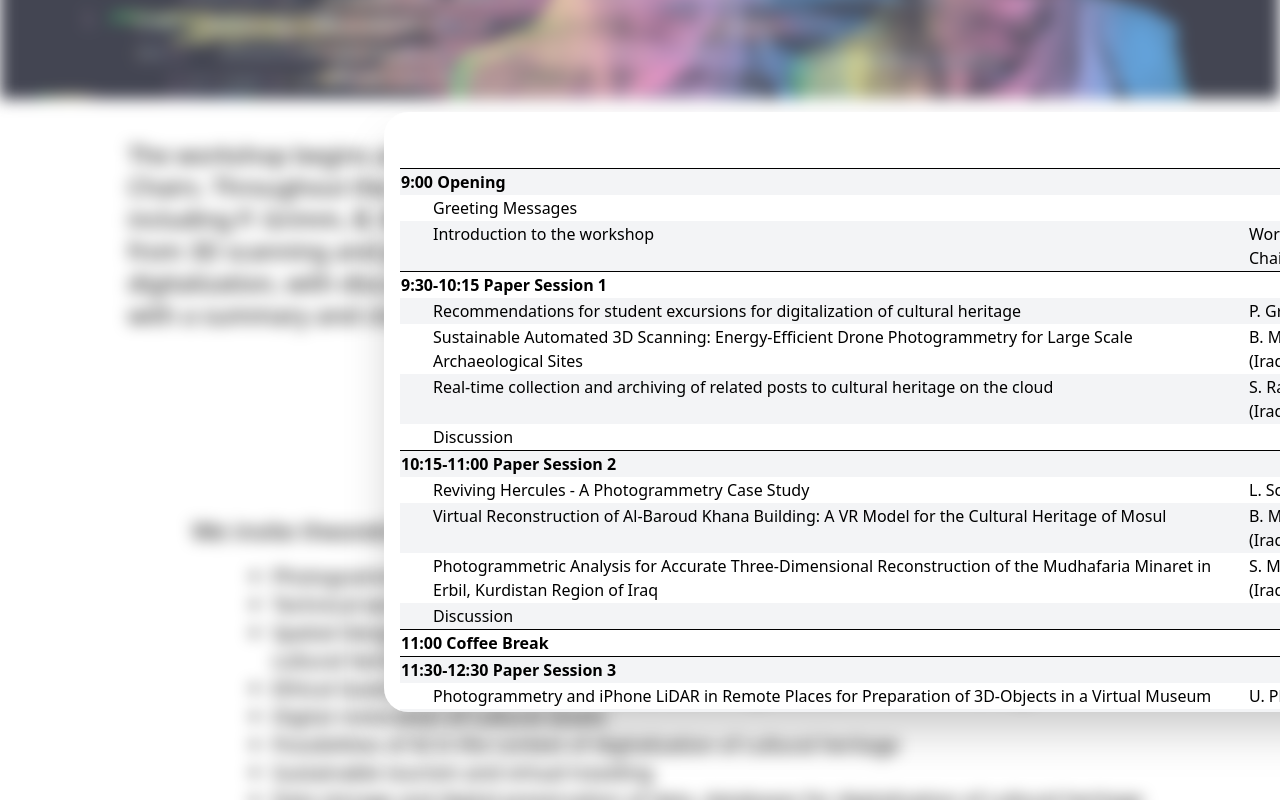
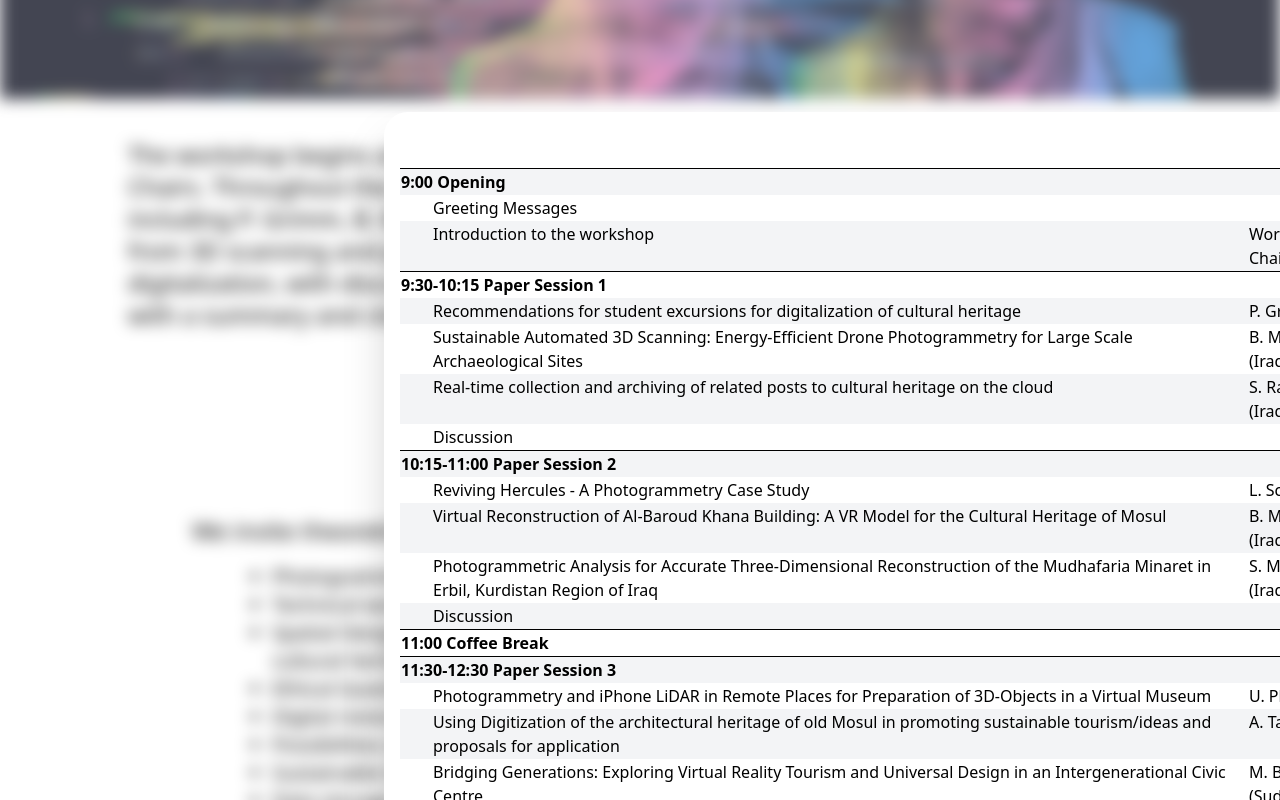
Before and after one commit to abdulkerimosman/final, a website: page julia2/index.html in a window 1280 px wide. Both pictures are taken after a click on the button "Schedule". Shown: the part 1391-2191 px from the top of the page. Drawn offline with Linux system fonts and the light colour scheme; a web font is replaced by a local one.

Commit message:
Update index.html

```diff
--- a/julia2/index.html
+++ b/julia2/index.html
@@ -11,7 +11,7 @@
 <body class="font-roboto" id="body">
     <!-- Pop Up -->
 
-    <div class="mx-6 md:mx-24 lg:mx-96  p-4 pt-14 fixed bg-white shadow-2xl z-30 rounded-l-3xl  h-[600px]  hidden scroll-my-44 scrollbar-track-gray-300  scrollbar-thumb-gray-400  overflow-y-scroll top-28 l-1/2   transform -translate-x-1-translate-y-1 scrollbar-thin" id="table" >
+    <div class="mx-6 md:mx-24 lg:mx-96  p-4 pt-14 fixed bg-white shadow-2xl z-30 rounded-l-3xl  h-600 hidden scroll-my-44 scrollbar-track-gray-300  scrollbar-thumb-gray-400  overflow-y-scroll top-28 l-1/2   transform -translate-x-1-translate-y-1 scrollbar-thin" id="table" >
         <div>
 
             <div class=" flex flex-col relative ">
```
